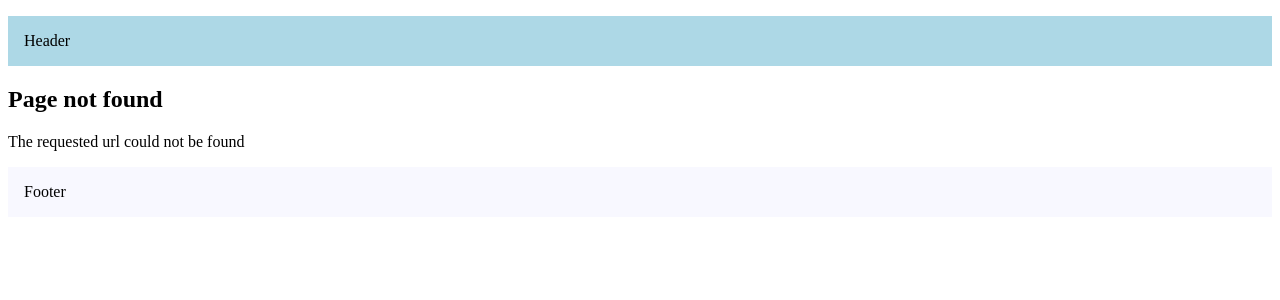
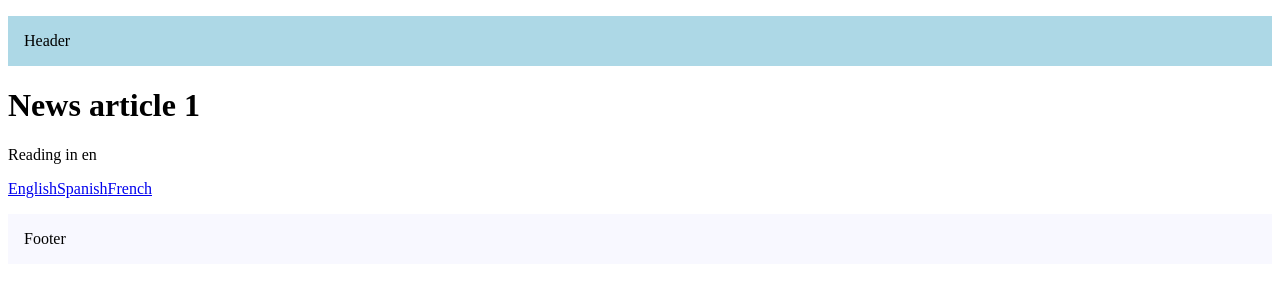
Before and after one commit to immkavin-ranks/routing-demo-nextjs, a Next.js app: page /articles/1 in a window 1280 px wide. Before the commit this address had no page. Shown: the top 300 px of the page. Built offline with nearby package versions, Linux system fonts and the light colour scheme.

Commit message:
params and searchParams

```diff
--- /dev/null
+++ b/src/app/articles/[articleId]/page.tsx
@@ -0,0 +1,29 @@
+
+
+import Link from "next/link";
+
+
+export default async function NewsArticle({
+  params,
+  searchParams,
+}: {
+  params: Promise<{ articleId: string }>;
+  searchParams: Promise<{ lang: string }>;
+}) {
+
+    const articleId = (await params).articleId;
+    const {lang = 'en'} = await searchParams;
+
+    return (
+      <>
+        <h1>News article {articleId}</h1>
+        <p>Reading in {lang}</p>
+
+        <div>
+          <Link href={`/articles/${articleId}?lang=en`}>English</Link>
+          <Link href={`/articles/${articleId}?lang=es`}>Spanish</Link>
+          <Link href={`/articles/${articleId}?lang=fr`}>French</Link>
+        </div>
+      </>
+    );
+}
--- a/src/app/page.tsx
+++ b/src/app/page.tsx
@@ -6,6 +6,8 @@
     <><h1>Welcome Home!</h1>
     <Link href="/blog">Blog</Link>
     <Link href="/products">Products</Link>
+    <Link href="/articles/breaking-news-123?lang=en">Read in English</Link>
+    <Link href="/articles/breaking-news-123?lang=fr">Read in French</Link>
     </>
   )
 }
```
